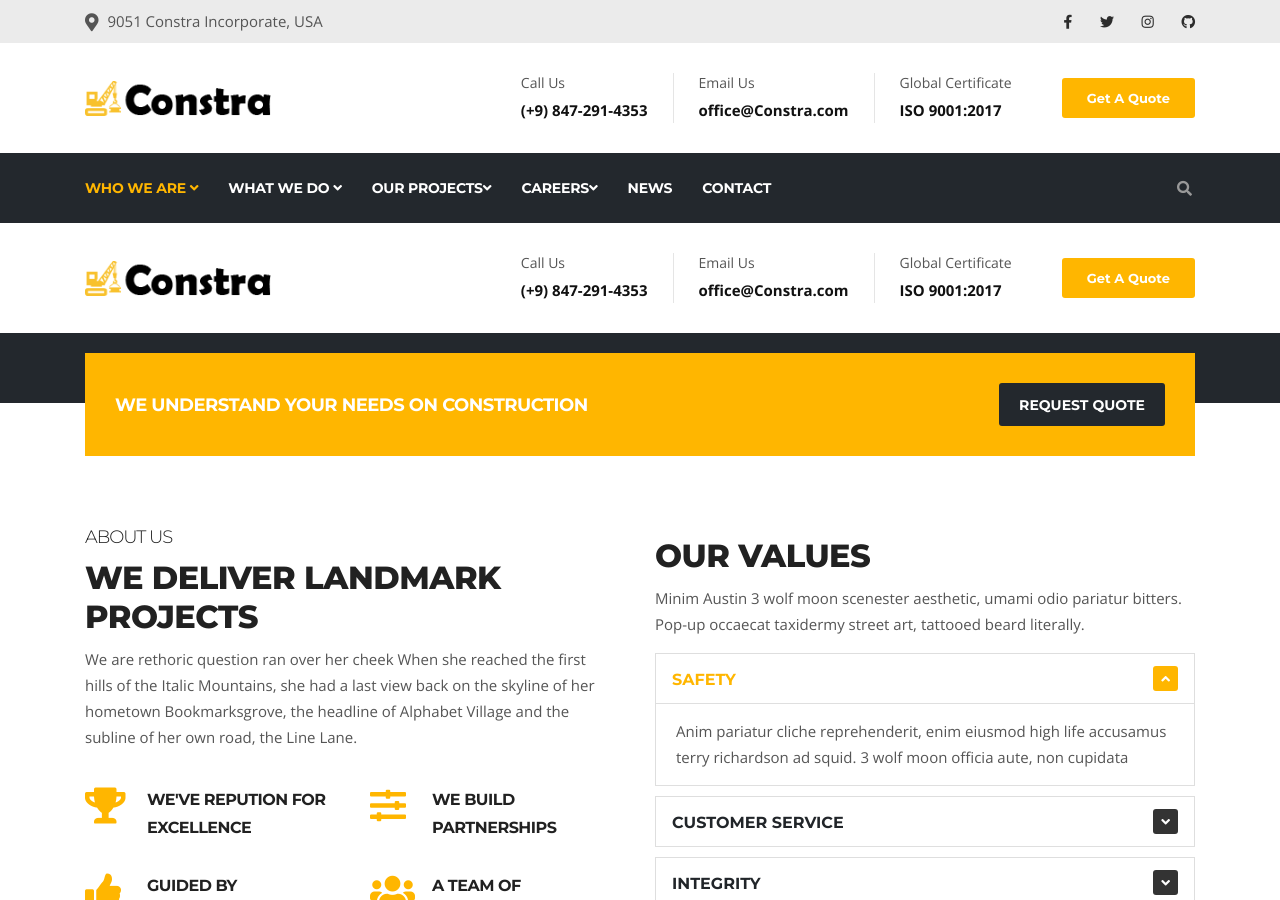
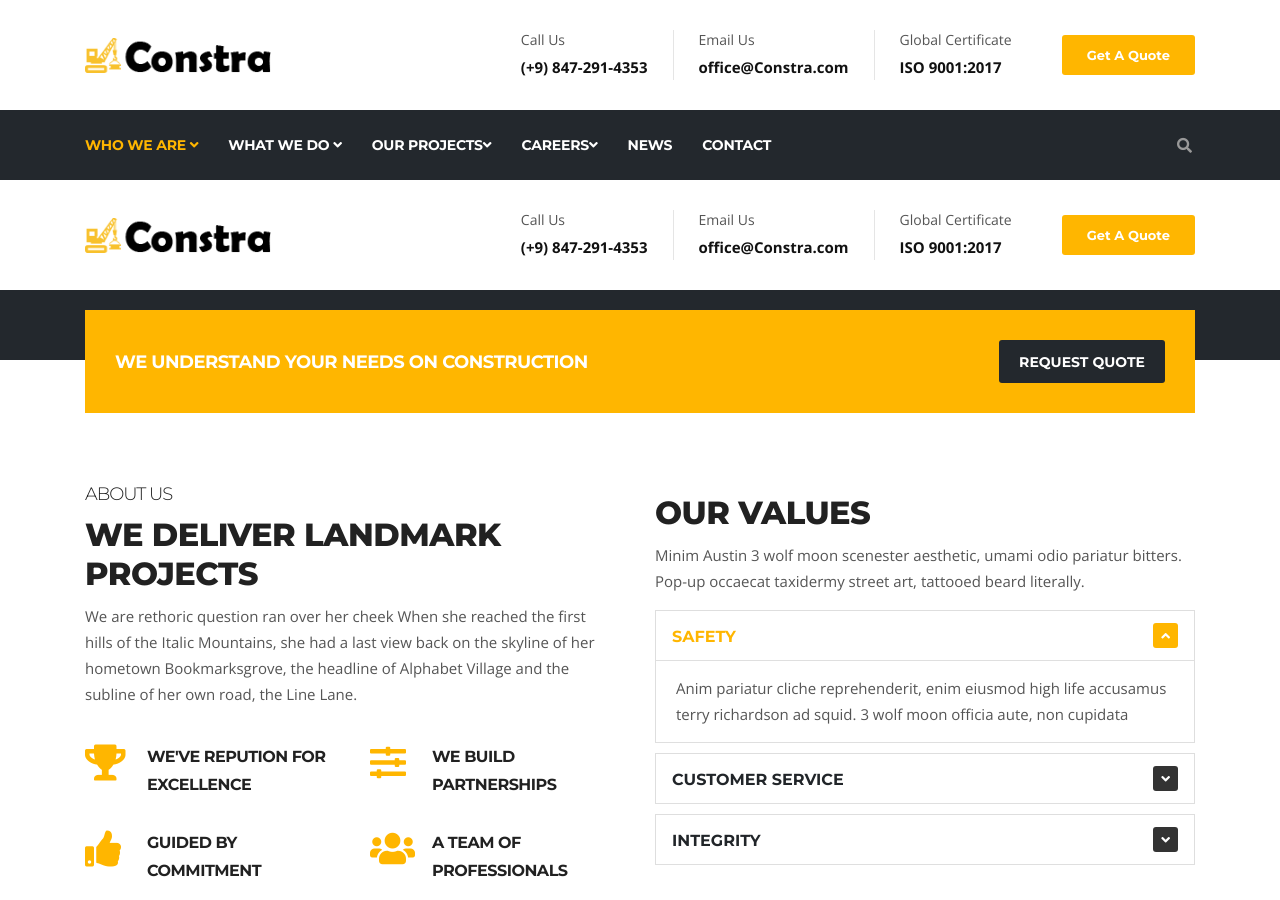
Before and after one commit to westerly-lzh/westerly-lzh.github.io, a Jekyll site: the page built from index.html, in a window 1280 px wide and 900 px high. Built offline with Jekyll 4.4.1, drawn with Linux system fonts in a browser that asks for light colours.

Commit message:
set the layout

```diff
--- a/_layouts/default.html
+++ b/_layouts/default.html
@@ -3,7 +3,7 @@
   {% include body-head.html %}
 <body>
   <div class="body-inner">
-	{% include body-top-bar.html %}
+
 
     <!--/ Topbar end -->
 <!-- Header start -->
```
